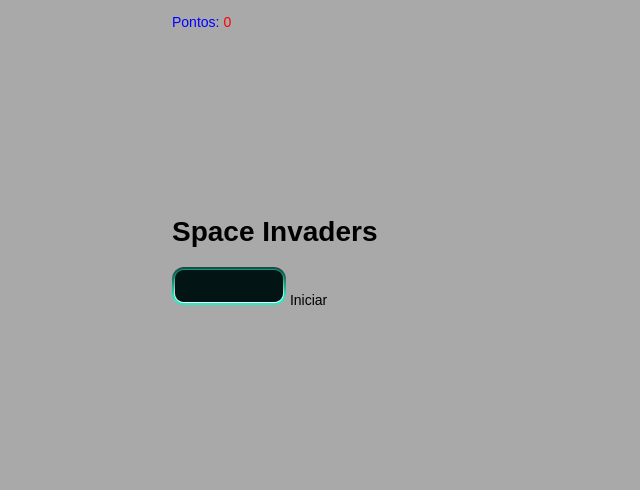
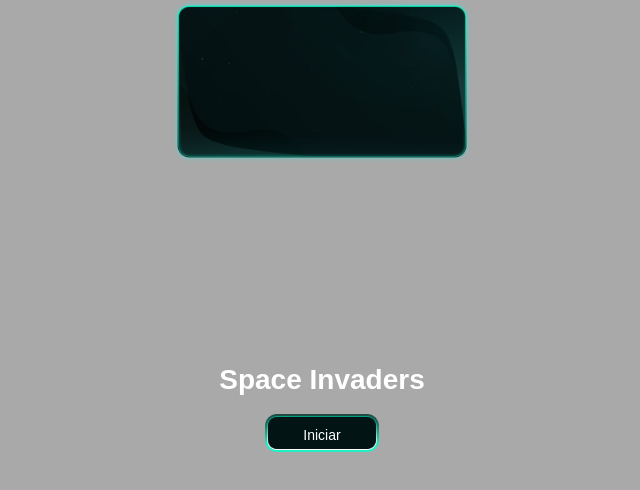
Before and after one commit to GabMoreira123/modern-space-invaders, a plain HTML site: page index.html in a window 1280 px wide. Shown: the whole page, without its empty margins (318-958 px from the left). Drawn offline with Linux system fonts and the light colour scheme.

Commit message:
add styles to start screen

```diff
--- a/index.html
+++ b/index.html
@@ -21,19 +21,61 @@ p {
     </style>
 </head>
 <body>
-    <div id="parentDiv">
-    <p>
+    <div  style="position: relative;" id="parentDiv">
+    <p
+    id="scoreContainer"
+    style="
+        position: absolute;
+        z-index: 10;
+        color: white;
+        margin: 0;
+        left: 10px;
+        top: 10px;
+        display: none;
+        "
+    >
         <span style="color: blue;">Pontos:</span>
         <span id="scoreEl">0</span>
     </p>
     <canvas></canvas>
 
-    <div id="startScreen">
-     <div>
-        <h1>Space Invaders</h1>
-        <div id="startButton">
+    <div
+    id="startScreen"
+    style="
+        position: absolute;
+        top: 0;
+        left: 0;
+        right: 0;
+        bottom: 0;
+        display: flex;
+        justify-content: center;
+        align-items: center;
+        background: url('./img/startScreenBackground.png');
+        background-repeat: no-repeat;
+        background-size: contain;
+        z-index: 20;
+    "
+
+    >
+
+     <div style="text-align: center;">
+        <h1 style="color: white;">Space Invaders</h1>
+        <div
+            id="startButton"
+            style="position: relative; display: inline-block ; cursor:
+            pointer;"
+        >
             <img src="./img/button.png" alt="Start Button"/>
-            <span>Iniciar</span>
+            <span
+            style="
+             position: absolute;
+            color:white ;
+            top:50% ;
+            left: 50%;
+            transform: translate(-50%, -50%);
+
+            "
+                >Iniciar</span>
         </div>
      </div>
     </div> <!--  Fim startScreen-->
```
